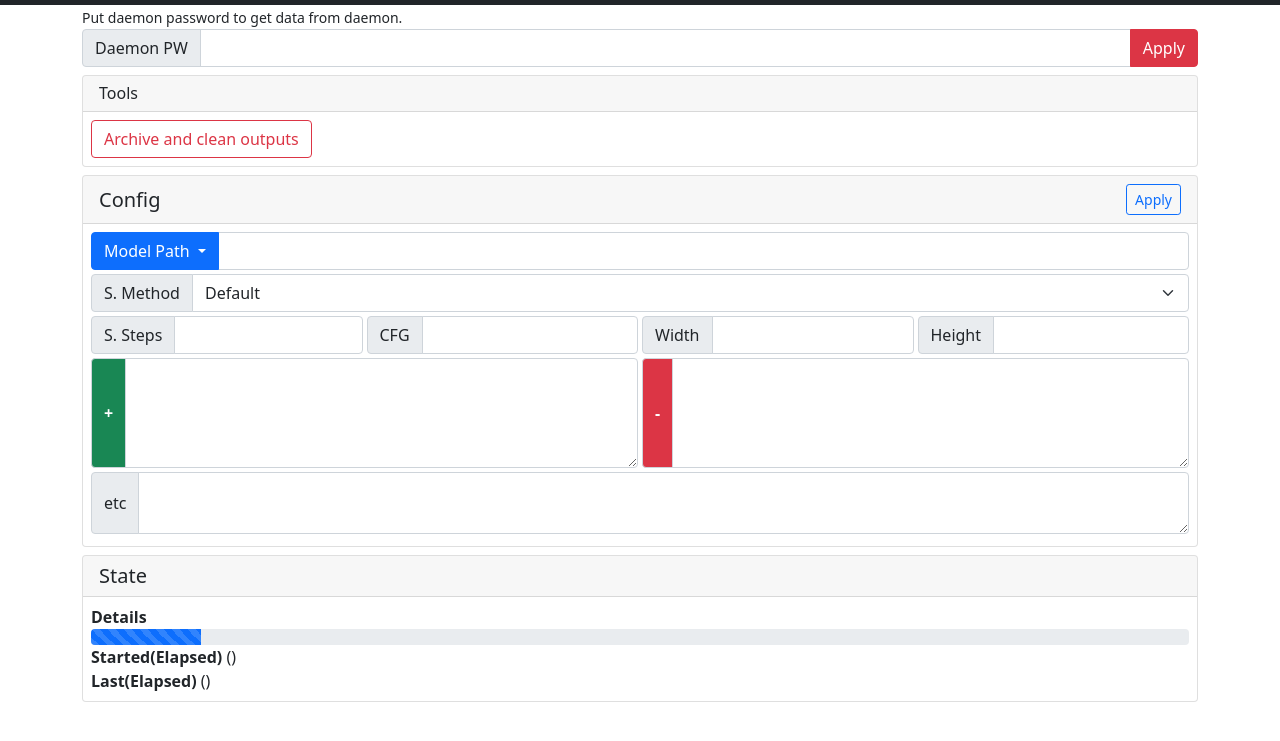
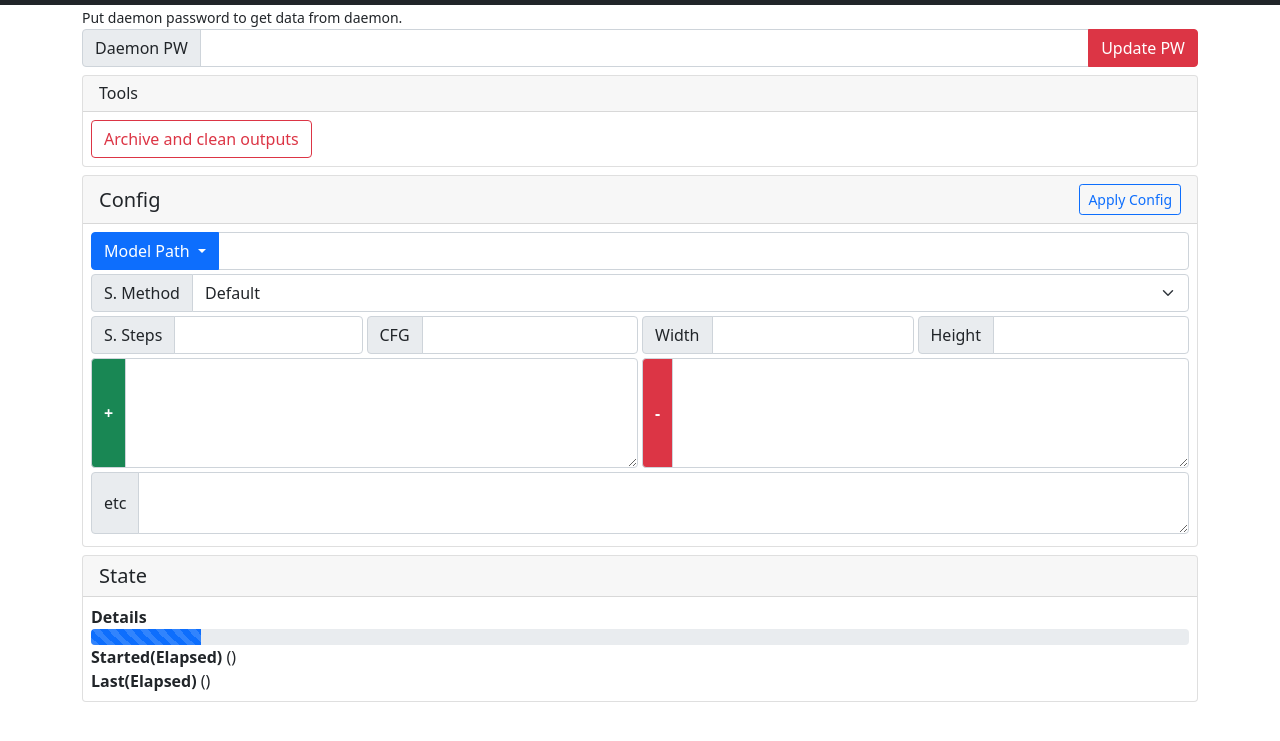
Before and after one commit to lumiknit/aroma, a website: page ui/public/index.html in a window 1280 px wide. Shown: the part 51-792 px from the top of the page. Drawn offline with Linux system fonts and the light colour scheme; files that its build step writes are made by us from their sources; no server answers; files whose address does not match are found by name.

Commit message:
Change button label

```diff
--- a/ui/public/index.html
+++ b/ui/public/index.html
@@ -55,7 +55,7 @@
     <div class="input-group mb-2">
       <span class="input-group-text"> Daemon PW </span>
       <input type="text" id="text-pw" class="form-control" placeholder="">
-      <button id="btn-pw" class="btn btn-danger" onclick="updatePassword()"> Apply </button>
+      <button id="btn-pw" class="btn btn-danger" onclick="updatePassword()"> Update PW </button>
     </div>
 
     <!-- Tools -->
@@ -75,7 +75,7 @@
     <div class="card mt-2">
       <h5 class="card-header d-flex align-items-center justify-content-between">
         Config
-        <button type="button" class="btn btn-sm btn-outline-primary" onclick="applyConfig()">Apply</button>
+        <button type="button" class="btn btn-sm btn-outline-primary" onclick="applyConfig()">Apply Config</button>
       </h5>
       <div class="card-body container p-2">
         <!-- Setting -->
```
